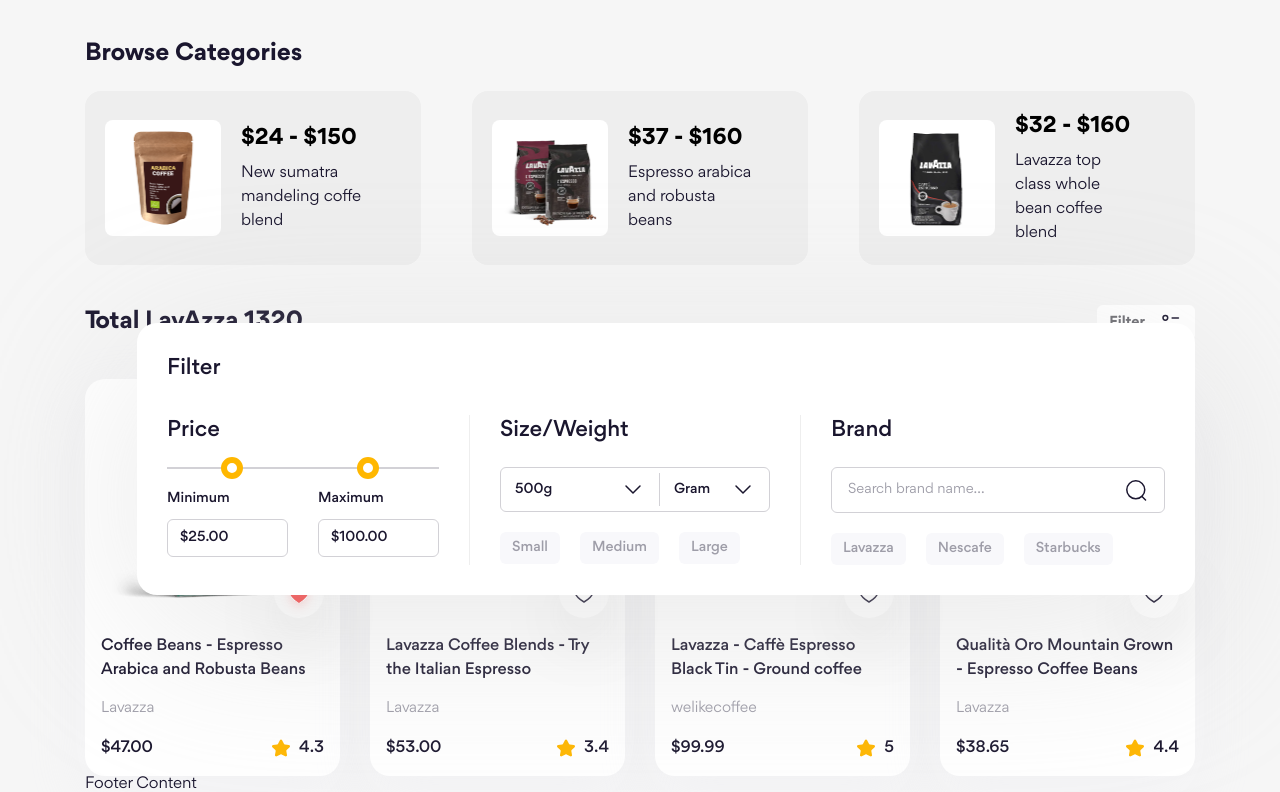
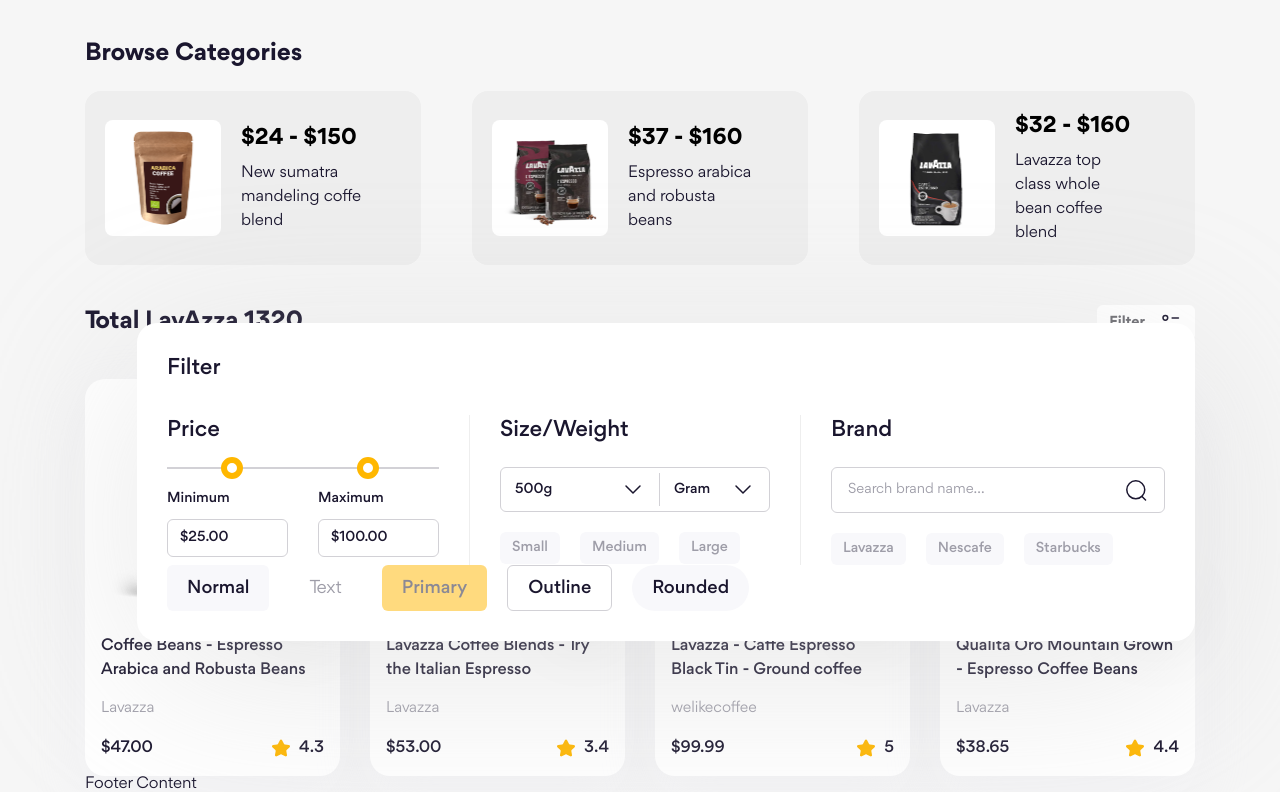
Before and after one commit to Phat117/F8-Final-Project, a website: page index.html in a window 1280 px wide. Shown: the part 530-1322 px from the top of the page. Drawn offline with Linux system fonts and the light colour scheme.

Commit message:
Thiet ke button

```diff
--- a/index.html
+++ b/index.html
@@ -233,6 +233,14 @@
                                     <!-- Filter Column 3 -->
                                     <div class="filter__col"></div>
                                 </div>
+
+                                <div class="filter__row">
+                                    <button class="btn">Normal</button>
+                                    <button class="btn btn--text">Text</button>
+                                    <button class="btn btn--primary btn--disabled">Primary</button>
+                                    <button class="btn btn--outline">Outline</button>
+                                    <button class="btn btn--rounded">Rounded</button>
+                                </div>
                             </form>
                         </div>
                     </div>
--- a/scss/components/_button.scss
+++ b/scss/components/_button.scss
@@ -39,3 +39,50 @@
         margin-top: 10px;
     }
 }
+
+/*Buttons*/
+.btn {
+    height: 46px;
+    padding: 0 20px;
+    border-radius: 6px;
+
+    background-color: #f8f8fb;
+
+    font-size: 1.8rem;
+    font-weight: 500;
+
+    -webkit-user-select: none;
+
+    + .btn {
+        margin-left: 20px;
+    }
+
+    &--text {
+        color: #9e9da8;
+        background-color: transparent;
+        font-weight: 400;
+    }
+
+    &--primary {
+        background-color: #ffb700;
+    }
+
+    &--outline {
+        background-color: transparent;
+        border: 1px solid #d2d1d6;
+    }
+
+    &--rounded {
+        border-radius: 999px;
+    }
+
+    &[disabled],
+    &--disabled {
+        opacity: 0.5;
+        pointer-events: none;
+    }
+
+    &:hover {
+        opacity: 0.8;
+    }
+}
```
Also changed, not shown: assets/css/main.css, 1 other file.
